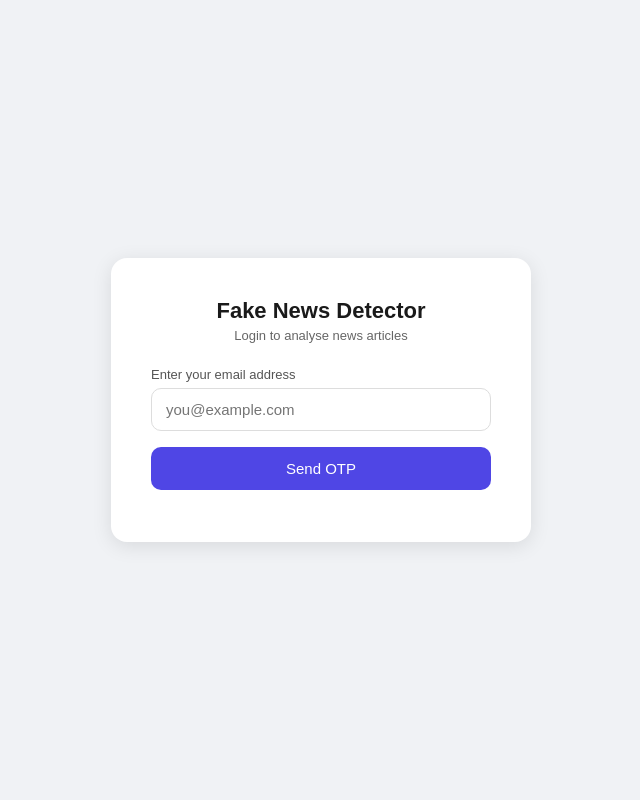
After one commit to challasairohith-art/fake-news-detector, a Flask app: page /login in a window 1280 px wide. The commit adds this page. Shown: the whole page, without its empty margins (319-959 px from the left). Run offline with Flask 3, Linux system fonts and the light colour scheme; parts of the project's set-up code (start-up, migrations or seed data) failed here and were passed over.

Commit message:
Add OTP login system with Flask-Mail

```diff
--- a/app.py
+++ b/app.py
@@ -1,32 +1,95 @@
-from flask import Flask, request, jsonify, render_template
+from flask import Flask, request, jsonify, render_template, session, redirect, url_for
+from flask_mail import Mail, Message
 import pickle
+import random
+import os
 
 app = Flask(__name__)
+app.secret_key = 'fakenews2026secretkey'
+
+app.config['MAIL_SERVER'] = 'smtp.gmail.com'
+app.config['MAIL_PORT'] = 587
+app.config['MAIL_USE_TLS'] = True
+app.config['MAIL_USERNAME'] = 'fakenewsdetector.otp@gmail.com'
+app.config['MAIL_PASSWORD'] = 'tdhrltmfnqgjiibw'
+
+mail = Mail(app)
 
 print("Loading model...")
 model = pickle.load(open('model.pkl', 'rb'))
 vectorizer = pickle.load(open('vectorizer.pkl', 'rb'))
 print("Model loaded!")
 
+otp_store = {}
+
+@app.route('/login')
+def login():
+    if 'email' in session:
+        return redirect(url_for('home'))
+    return render_template('login.html')
+
+@app.route('/send-otp', methods=['POST'])
+def send_otp():
+    data = request.get_json()
+    email = data.get('email', '')
+    if not email:
+        return jsonify({'success': False, 'message': 'Email is required'})
+    otp = str(random.randint(100000, 999999))
+    otp_store[email] = otp
+    try:
+        msg = Message(
+            subject='Your OTP - Fake News Detector',
+            sender='fakenewsdetector.otp@gmail.com',
+            recipients=[email]
+        )
+        msg.body = f'''Hello!
+
+Your OTP for Fake News Detector is: {otp}
+
+This OTP is valid for 5 minutes. Do not share it with anyone.
+
+Regards,
+Fake News Detector Team'''
+        mail.send(msg)
+        return jsonify({'success': True, 'message': 'OTP sent successfully'})
+    except Exception as e:
+        return jsonify({'success': False, 'message': 'Failed to send OTP. Try again.'})
+
+@app.route('/verify-otp', methods=['POST'])
+def verify_otp():
+    data = request.get_json()
+    email = data.get('email', '')
+    otp = data.get('otp', '')
+    if email in otp_store and otp_store[email] == otp:
+        session['email'] = email
+        del otp_store[email]
+        return jsonify({'success': True})
+    return jsonify({'success': False, 'message': 'Invalid OTP. Please try again.'})
+
+@app.route('/logout')
+def logout():
+    session.pop('email', None)
+    return redirect(url_for('login'))
+
 @app.route('/')
 def home():
-    return render_template('index.html')
+    if 'email' not in session:
+        return redirect(url_for('login'))
+    return render_template('index.html', email=session['email'])
 
 @app.route('/predict', methods=['POST'])
 def predict():
+    if 'email' not in session:
+        return jsonify({'error': 'Unauthorized'}), 401
     data = request.get_json()
     statement = data.get('statement', '')
-
     if not statement:
         return jsonify({'error': 'No statement provided'}), 400
-
     vectorized = vectorizer.transform([statement])
     prediction = model.predict(vectorized)[0]
     probability = model.predict_proba(vectorized)[0]
     confidence = round(max(probability) * 100, 2)
-
     label = 'FAKE' if int(prediction) == 1 else 'REAL'
-
     return jsonify({
         'statement': statement,
         'prediction': label,
--- /dev/null
+++ b/templates/login.html
@@ -0,0 +1,117 @@
+<!DOCTYPE html>
+<html lang="en">
+<head>
+    <meta charset="UTF-8">
+    <meta name="viewport" content="width=device-width, initial-scale=1.0">
+    <title>Login - Fake News Detector</title>
+    <style>
+        * { margin: 0; padding: 0; box-sizing: border-box; }
+        body { font-family: Arial, sans-serif; background: #f0f2f5; display: flex; justify-content: center; align-items: center; min-height: 100vh; }
+        .container { background: white; padding: 40px; border-radius: 16px; width: 420px; box-shadow: 0 4px 20px rgba(0,0,0,0.1); }
+        .logo { text-align: center; margin-bottom: 24px; }
+        .logo h1 { font-size: 22px; color: #1a1a1a; }
+        .logo p { font-size: 13px; color: #666; margin-top: 4px; }
+        .step { display: none; }
+        .step.active { display: block; }
+        label { font-size: 13px; color: #555; display: block; margin-bottom: 6px; }
+        input { width: 100%; padding: 12px 14px; border: 1px solid #ddd; border-radius: 10px; font-size: 15px; outline: none; margin-bottom: 16px; }
+        input:focus { border-color: #4f46e5; }
+        button { width: 100%; padding: 13px; background: #4f46e5; color: white; border: none; border-radius: 10px; font-size: 15px; cursor: pointer; }
+        button:hover { background: #4338ca; }
+        .msg { font-size: 13px; margin-top: 12px; text-align: center; }
+        .msg.error { color: #dc2626; }
+        .msg.success { color: #16a34a; }
+        .back { font-size: 13px; color: #4f46e5; cursor: pointer; text-align: center; margin-top: 12px; }
+        .otp-inputs { display: flex; gap: 10px; justify-content: center; margin-bottom: 16px; }
+        .otp-inputs input { width: 48px; height: 52px; text-align: center; font-size: 20px; font-weight: bold; padding: 0; }
+    </style>
+</head>
+<body>
+    <div class="container">
+        <div class="logo">
+            <h1>Fake News Detector</h1>
+            <p>Login to analyse news articles</p>
+        </div>
+
+        <!-- Step 1: Email -->
+        <div class="step active" id="step1">
+            <label>Enter your email address</label>
+            <input type="email" id="email" placeholder="you@example.com" />
+            <button onclick="sendOTP()">Send OTP</button>
+            <p class="msg" id="msg1"></p>
+        </div>
+
+        <!-- Step 2: OTP -->
+        <div class="step" id="step2">
+            <label>Enter the 6-digit OTP sent to your email</label>
+            <div class="otp-inputs">
+                <input type="text" maxlength="1" class="otp-box" id="o1" oninput="moveNext(this, 'o2')" />
+                <input type="text" maxlength="1" class="otp-box" id="o2" oninput="moveNext(this, 'o3')" />
+                <input type="text" maxlength="1" class="otp-box" id="o3" oninput="moveNext(this, 'o4')" />
+                <input type="text" maxlength="1" class="otp-box" id="o4" oninput="moveNext(this, 'o5')" />
+                <input type="text" maxlength="1" class="otp-box" id="o5" oninput="moveNext(this, 'o6')" />
+                <input type="text" maxlength="1" class="otp-box" id="o6" />
+            </div>
+            <button onclick="verifyOTP()">Verify OTP</button>
+            <p class="msg" id="msg2"></p>
+            <p class="back" onclick="goBack()">← Change email</p>
+        </div>
+    </div>
+
+    <script>
+        function sendOTP() {
+            const email = document.getElementById('email').value.trim();
+            if (!email) { document.getElementById('msg1').textContent = 'Please enter your email.'; return; }
+            document.getElementById('msg1').className = 'msg';
+            document.getElementById('msg1').textContent = 'Sending OTP...';
+            fetch('/send-otp', {
+                method: 'POST',
+                headers: { 'Content-Type': 'application/json' },
+                body: JSON.stringify({ email })
+            })
+            .then(r => r.json())
+            .then(data => {
+                if (data.success) {
+                    document.getElementById('step1').classList.remove('active');
+                    document.getElementById('step2').classList.add('active');
+                    document.getElementById('o1').focus();
+                } else {
+                    document.getElementById('msg1').className = 'msg error';
+                    document.getElementById('msg1').textContent = data.message;
+                }
+            });
+        }
+
+        function moveNext(current, nextId) {
+            if (current.value.length === 1) {
+                document.getElementById(nextId).focus();
+            }
+        }
+
+        function verifyOTP() {
+            const otp = ['o1','o2','o3','o4','o5','o6'].map(id => document.getElementById(id).value).join('');
+            const email = document.getElementById('email').value.trim();
+            if (otp.length < 6) { document.getElementById('msg2').textContent = 'Please enter all 6 digits.'; return; }
+            fetch('/verify-otp', {
+                method: 'POST',
+                headers: { 'Content-Type': 'application/json' },
+                body: JSON.stringify({ email, otp })
+            })
+            .then(r => r.json())
+            .then(data => {
+                if (data.success) {
+                    window.location.href = '/';
+                } else {
+                    document.getElementById('msg2').className = 'msg error';
+                    document.getElementById('msg2').textContent = data.message;
+                }
+            });
+        }
+
+        function goBack() {
+            document.getElementById('step2').classList.remove('active');
+            document.getElementById('step1').classList.add('active');
+        }
+    </script>
+</body>
+</html>
```
Also changed, not shown: templates/index.html (+17 -2 lines).
